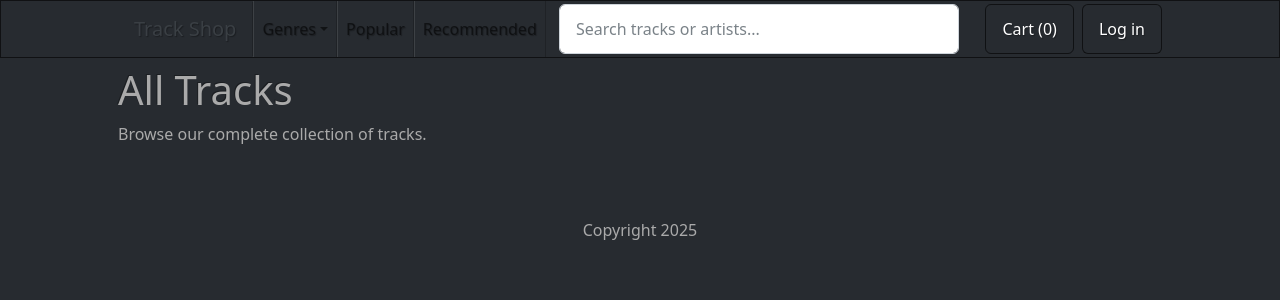
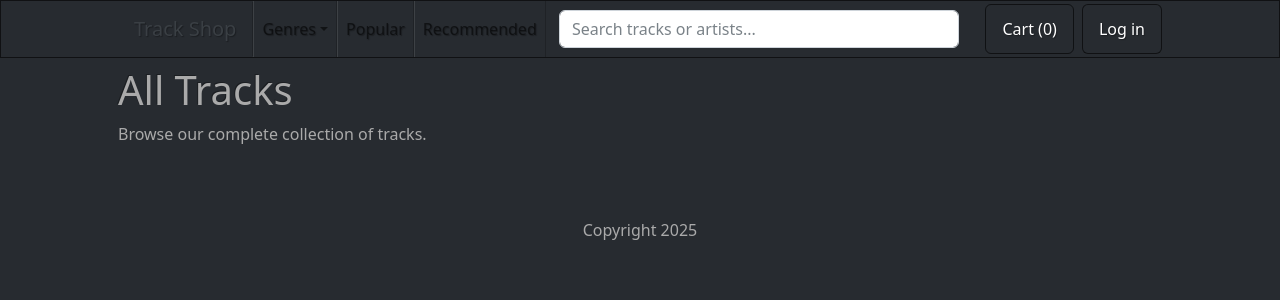
Before and after one commit to willhollingsworth/Track-Shop, a FastAPI app: page / in a window 1280 px wide. Shown: the top 300 px of the page. Run offline with FastAPI, Linux system fonts and the light colour scheme; some libraries are stand-ins or nearby versions.

Commit message:
misc: minor search bar visual fix

```diff
--- a/app/static/css/styles.css
+++ b/app/static/css/styles.css
@@ -37,6 +37,11 @@
     max-width: 400px;
 }
 
+.search-container .form-control {
+    height: 38px;
+    padding: 0.375rem 2.5rem 0.375rem 0.75rem;
+}
+
 .search-spinner {
     position: absolute;
     top: 50%;
```
